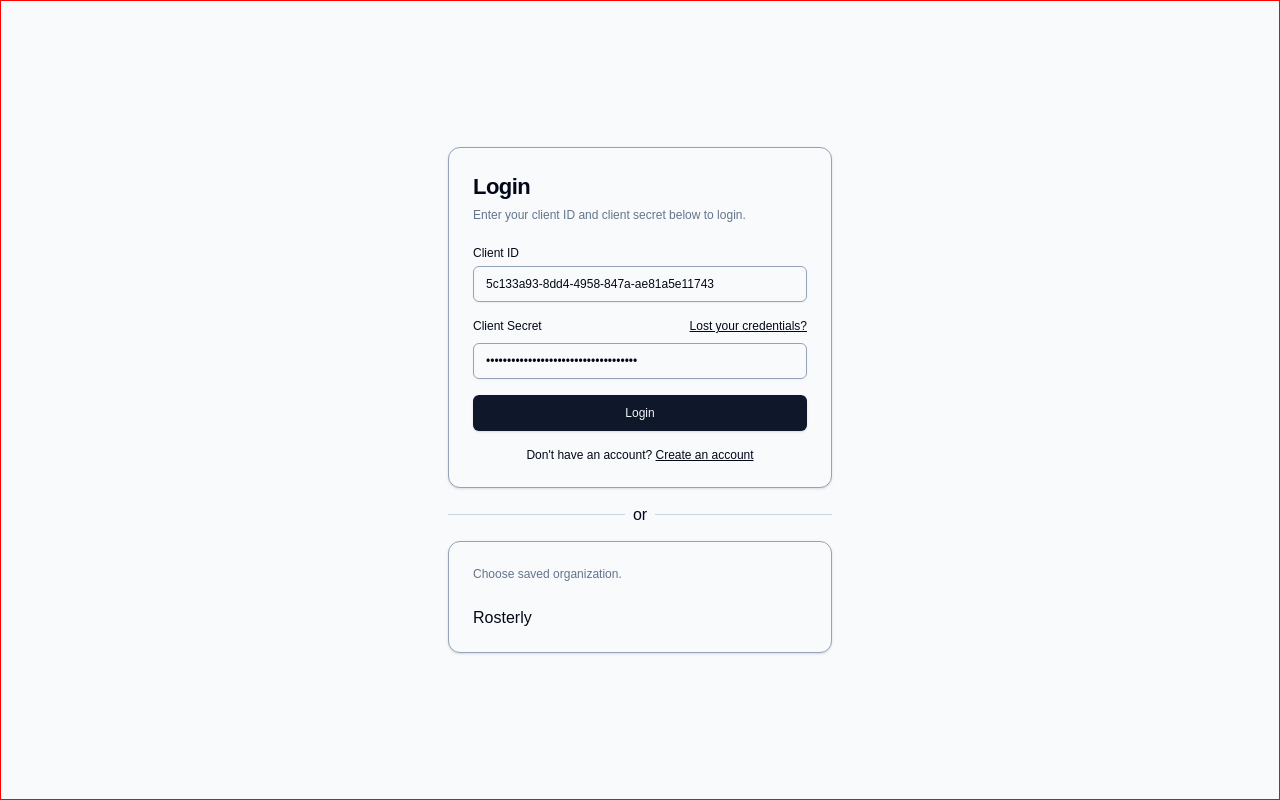
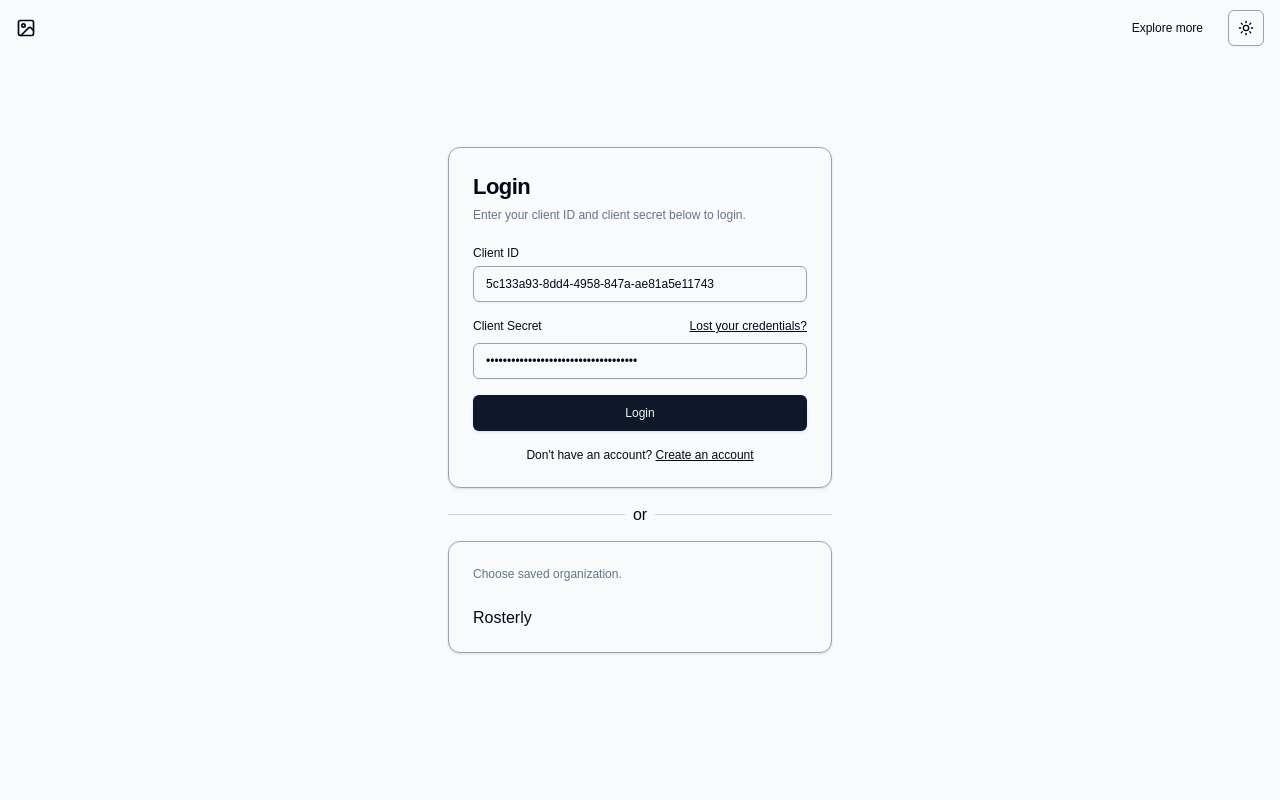
Before and after one commit to softwares-compound/cadmium-electron-app, a React (Vite) app in the folder cadmium-frontend/: page / in a window 1280 px wide. Built offline with nearby package versions, Linux system fonts and the light colour scheme.

Commit message:
Feat: added login navbar

```diff
--- a/cadmium-frontend/src/App.css
+++ b/cadmium-frontend/src/App.css
@@ -1,7 +1,3 @@
-@tailwind base;
-@tailwind components;
-@tailwind utilities;
-
 @tailwind base;
 @tailwind components;
 @tailwind utilities;
--- a/cadmium-frontend/src/App.tsx
+++ b/cadmium-frontend/src/App.tsx
@@ -1,6 +1,6 @@
 import { Suspense, lazy } from 'react';
 import { createBrowserRouter, RouterProvider } from 'react-router-dom';
-import Login from './pages/login';
+import LoginNavbar from './components/custom/navbars/login-navbar';
 
 
 // Lazy load pages
@@ -9,7 +9,7 @@ const Projects = lazy(() => import('./pages/projects/projects'));
 const Settings = lazy(() => import('./pages/settings/setting'));
 const ProtectedRoute = lazy(() => import('./services/protected-route'));
 const NotFound = lazy(() => import('./pages/not-found/not-found'));
-// const Login = lazy(() => import('./pages/login/index'));
+const Login = lazy(() => import('./pages/login/index'));
 
 
 
@@ -18,11 +18,10 @@ const router = createBrowserRouter([
 		path: "/",
 		element: (
 			<>
-				{/* <Header /> */}
-				{/* <Suspense fallback={<div>Loading...</div>}> */}
-				<Login />
-				{/* </Suspense> */}
-				{/* <Footer /> */}
+				<LoginNavbar />
+				<Suspense fallback={<div>Loading...</div>}>
+					<Login />
+				</Suspense>
 			</>
 		),
 	},
--- /dev/null
+++ b/cadmium-frontend/src/components/custom/navbars/login-navbar.tsx
@@ -0,0 +1,23 @@
+import React from 'react'
+import { Button } from "@/components/ui/button"
+import { Image } from "lucide-react"
+import { ThemeToggle } from '../theme/theme-toggle'
+
+const LoginNavbar: React.FC = () => {
+    return (
+        <nav className="fixed top-0 z-10 w-full h-[7vh] px-4 flex items-center justify-between bg-background ">
+            <div>
+                <Image width={20} height={20} />
+            </div>
+            <div className='flex items-center gap-2'>
+                <Button variant={"ghost"} className="">
+                    {/* <LogOut className="mr-2 h-4 w-4" /> */}
+                    Explore more
+                </Button>
+                <ThemeToggle />
+            </div>
+        </nav>
+    )
+}
+
+export default LoginNavbar
--- a/cadmium-frontend/src/pages/login/index.tsx
+++ b/cadmium-frontend/src/pages/login/index.tsx
@@ -7,7 +7,7 @@ import { Link } from "react-router-dom";
 const Login: React.FC = () => {
     return (
 
-        <div className="flex flex-col h-screen w-full items-center justify-center px-4 debug">
+        <div className="flex flex-col h-screen w-full items-center justify-center px-4">
             <LoginForm />
             <div className="my-4 flex items-center justify-between gap-2 w-full max-w-sm">
                 <div className="bg-muted h-[1px] w-full"></div>
--- a/cadmium-frontend/src/pages/server-test.tsx
+++ b/cadmium-frontend/src/pages/server-test.tsx
@@ -1,6 +1,6 @@
 // cadmium-frontend/src/components/ServerTest.tsx
 
-import { ThemeToggle } from '@/components/custom/theme/theme-togggle';
+import { ThemeToggle } from '@/components/custom/theme/theme-toggle';
 import React, { useEffect, useState } from 'react';
 
 interface ApiResponse {
```
Also changed, not shown: cadmium-frontend/src/components/custom/theme/theme-toggle.tsx (renamed from cadmium-frontend/src/components/custom/theme/theme-togggle.tsx).
